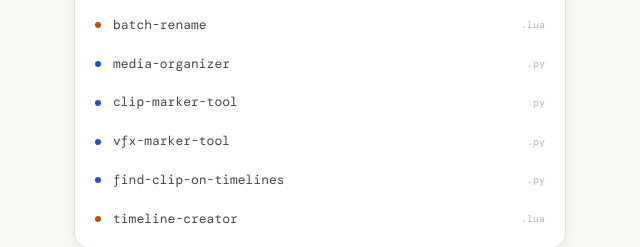
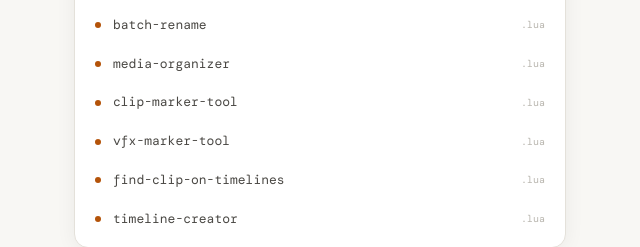
Before and after one commit to postflows/postflows.github.io, a plain HTML site: page index.html in a window 1280 px wide. Shown: the part 369-616 px from the top of the page, 606-1246 px from the left. Drawn offline with nearby package versions, Linux system fonts and the light colour scheme; a web font is replaced by a local one.

Commit message:
Hero panel: show Lua for media-organizer, clip-marker-tool, vfx-marker-tool, find-clip-on-timelines
Co-authored-by: Cursor <cursoragent@cursor.com>

```diff
--- a/index.html
+++ b/index.html
@@ -911,24 +911,24 @@
           <span class="panel-type">.lua</span>
         </div>
         <div class="hero-panel-item" onclick="showDetail('mediaorganizer')">
-          <div class="panel-dot py"></div>
+          <div class="panel-dot lua"></div>
           <span class="panel-name">media-organizer</span>
-          <span class="panel-type">.py</span>
+          <span class="panel-type">.lua</span>
         </div>
         <div class="hero-panel-item" onclick="showDetail('marker')">
-          <div class="panel-dot py"></div>
+          <div class="panel-dot lua"></div>
           <span class="panel-name">clip-marker-tool</span>
-          <span class="panel-type">.py</span>
+          <span class="panel-type">.lua</span>
         </div>
         <div class="hero-panel-item" onclick="showDetail('vfxmarker')">
-          <div class="panel-dot py"></div>
+          <div class="panel-dot lua"></div>
           <span class="panel-name">vfx-marker-tool</span>
-          <span class="panel-type">.py</span>
+          <span class="panel-type">.lua</span>
         </div>
         <div class="hero-panel-item" onclick="showDetail('findclip')">
-          <div class="panel-dot py"></div>
+          <div class="panel-dot lua"></div>
           <span class="panel-name">find-clip-on-timelines</span>
-          <span class="panel-type">.py</span>
+          <span class="panel-type">.lua</span>
         </div>
         <div class="hero-panel-item" onclick="showDetail('timelinecreator')">
           <div class="panel-dot lua"></div>
```
